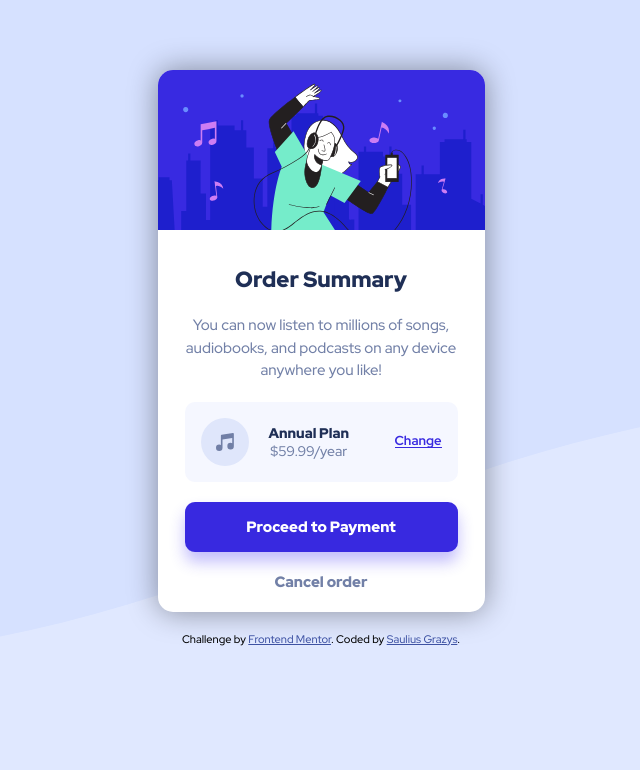
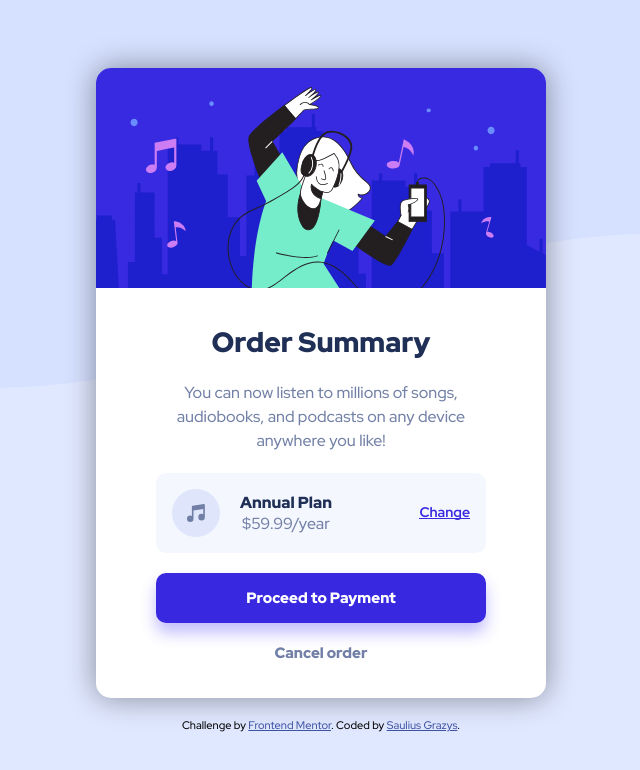
Before and after one commit to sgrazys/order-summary-component, a React (Create React App) app: page / in a window 1280 px wide. Shown: the top 770 px of the page, without its empty margins (319-959 px from the left). Built offline with nearby package versions, Linux system fonts and the light colour scheme.

Commit message:
add media queries

```diff
--- a/src/App.scss
+++ b/src/App.scss
@@ -37,6 +37,13 @@ body {
 	background-position: top;
 	background-repeat: no-repeat;
 	background-size: contain;
+
+	@media only screen and (min-width: 48em) {
+		align-items: center;
+	}
+	@media only screen and (min-width: 62.5em) {
+		background-image: url(./images/pattern-background-desktop.svg);
+	}
 }
 
 .card {
@@ -47,11 +54,19 @@ body {
 	overflow: hidden;
 	text-align: center;
 
+	@media only screen and (min-width: 48em) {
+		max-width: 45rem;
+	}
+
 	.header {
 		background-image: url(./images/illustration-hero.svg);
 		background-size: cover;
 		height: 16rem;
 		margin-bottom: 1.5rem;
+
+		@media only screen and (min-width: 48em) {
+			height: 22rem;
+		}
 	}
 
 	.main {
@@ -59,18 +74,30 @@ body {
 		display: flex;
 		flex-direction: column;
 		gap: 2rem;
+
+		@media only screen and (min-width: 48em) {
+			padding: 2rem 6rem;
+		}
 	}
 
 	&__heading {
 		font-size: 2.2rem;
 		font-weight: 900;
 		color: var(--color--secondary-dark);
+
+		@media only screen and (min-width: 48em) {
+			font-size: 2.8rem;
+		}
 	}
 	&__content {
 		font-size: 1.5rem;
 		font-weight: 500;
 		color: var(--color--secondary-bright);
 		line-height: 1.5;
+
+		@media only screen and (min-width: 48em) {
+			font-size: 1.6rem;
+		}
 	}
 	.details {
 		background-color: var(--color--secondary-light);
@@ -79,6 +106,7 @@ body {
 		align-items: center;
 		gap: 2rem;
 		padding: 1.6rem;
+
 		&__icon {
 			height: 4.8rem;
 			width: 4.8rem;
@@ -88,14 +116,21 @@ body {
 		.title {
 			color: var(--color--secondary-dark);
 			font-size: 1.4rem;
+			font-weight: 900;
 
-			font-weight: 900;
+			@media only screen and (min-width: 48em) {
+				font-size: 1.6rem;
+			}
 		}
 
 		.price {
 			font-size: 1.4rem;
 			font-weight: 500;
 			color: var(--color--secondary-bright);
+
+			@media only screen and (min-width: 48em) {
+				font-size: 1.6rem;
+			}
 		}
 
 		&__link {
@@ -107,6 +142,10 @@ body {
 			line-height: 0.85;
 			margin-left: auto;
 			transition: all 0.3s;
+
+			@media only screen and (min-width: 48em) {
+				font-size: 1.4rem;
+			}
 
 			&:hover {
 				border-bottom: 1px solid transparent;
@@ -131,6 +170,10 @@ body {
 			background-color: var(--color--hover);
 			box-shadow: 0 1rem 1.5rem rgba(118, 108, 241, 0.3);
 		}
+
+		// @media only screen and (min-width: 48em) {
+		// 	margin-bottom: 1rem;
+		// }
 	}
 	&__cancel {
 		align-self: center;
@@ -143,6 +186,10 @@ body {
 		&:hover {
 			color: var(--color--secondary-dark);
 		}
+
+		@media only screen and (min-width: 48em) {
+			margin-bottom: 1.5rem;
+		}
 	}
 }
 
```
